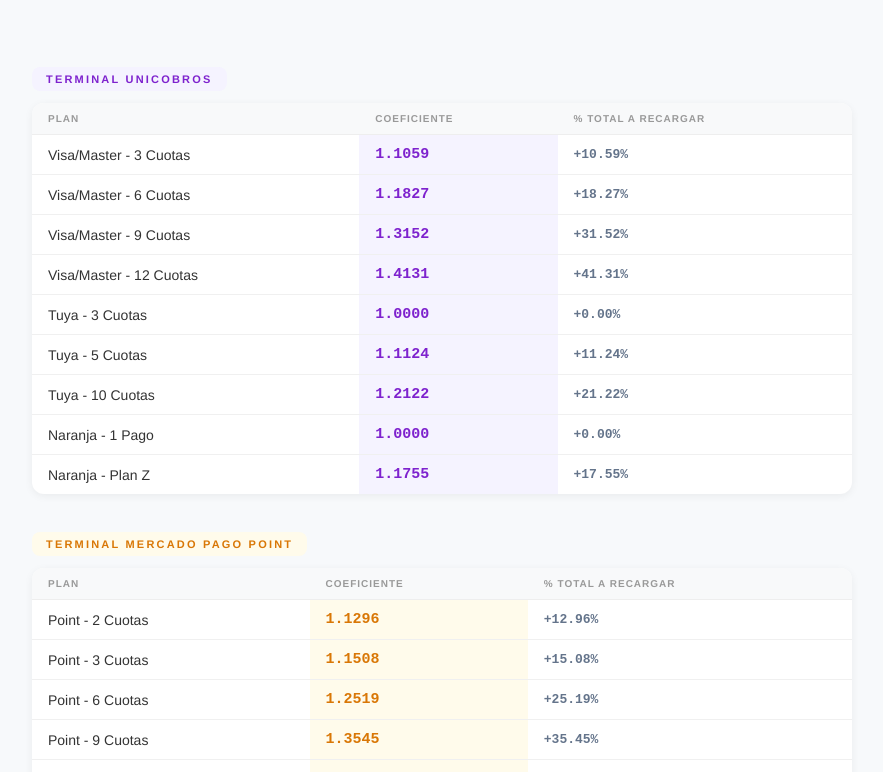
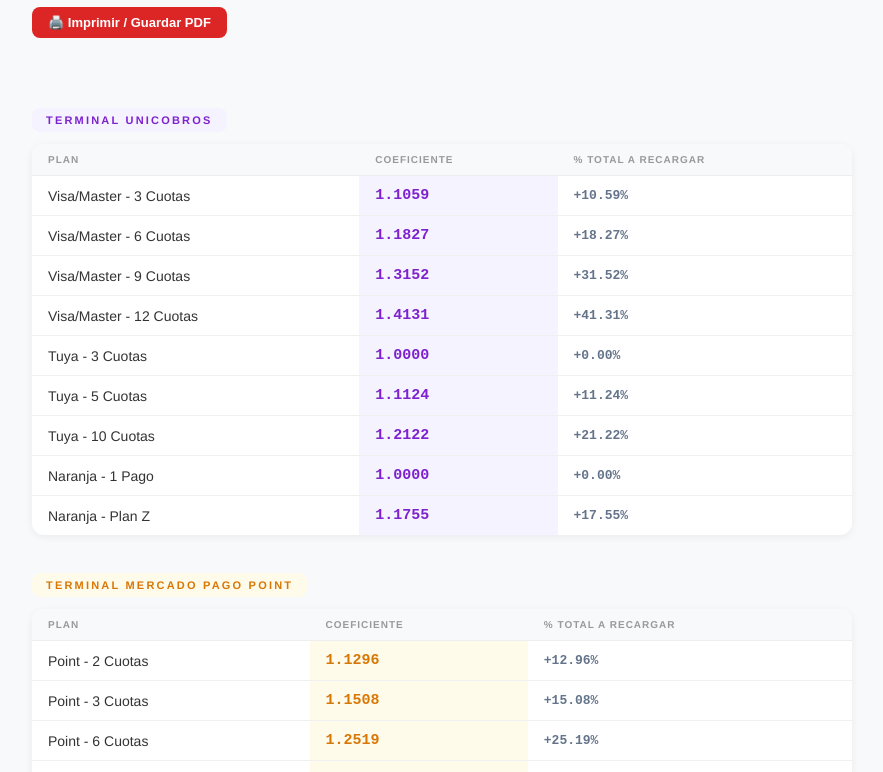
Before and after one commit to danielrennis/CalculadoraMultipagos, a plain HTML site: page aranceles.html in a window 1280 px wide. Shown: the part 93-865 px from the top of the page, without its empty margins (198-1081 px from the left). Drawn offline with Linux system fonts and the light colour scheme.

Commit message:
feat: agregar botón de impresión y mejoras CSS print en aranceles.html

```diff
--- a/aranceles.html
+++ b/aranceles.html
@@ -56,10 +56,27 @@
     td:last-child { font-family: monospace; font-weight: 900; font-size: 15px; }
     td.costo { color: #64748b; font-size: 13px; }
     .footer { margin-top: 50px; text-align: center; font-size: 11px; color: #bbb; letter-spacing: 0.1em; text-transform: uppercase; }
+    .print-btn {
+        background: #dc2626;
+        color: white;
+        border: none;
+        padding: 8px 16px;
+        border-radius: 8px;
+        font-weight: bold;
+        cursor: pointer;
+        font-size: 13px;
+        margin-top: 10px;
+        transition: background 0.2s;
+        display: inline-flex;
+        align-items: center;
+        gap: 6px;
+    }
+    .print-btn:hover { background: #b91c1c; }
     @media print {
         body { background: white; padding: 0; }
-        @page { margin: 2cm; }
-        table { box-shadow: none; border: 1px solid #ddd; }
+        @page { margin: 1.5cm; }
+        table { box-shadow: none; border: 1px solid #ddd; page-break-inside: avoid; }
+        .no-print { display: none !important; }
     }
 </style>
 </head>
@@ -69,6 +86,7 @@
     <div>
         <h1>Listado de Coeficientes Activos</h1>
         <p class="subtitle">Sistema Multipagos &mdash; RyR Computación</p>
+        <button onclick="window.print()" class="no-print print-btn">🖨️ Imprimir / Guardar PDF</button>
     </div>
     <div>
         <span class="badge" id="version-badge">Cargando...</span>
```
